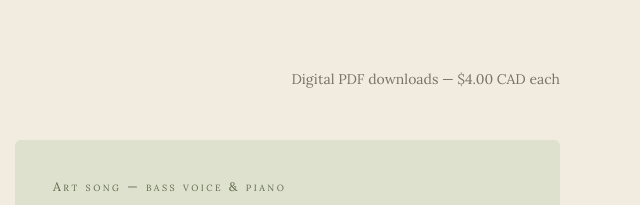
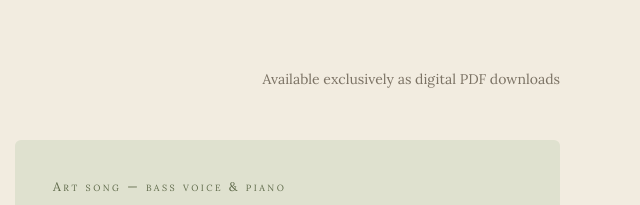
Before and after one commit to bobthefrickingbuilder/matthewmenard-site, a website: page index.html in a window 1280 px wide. Shown: the part 873-1078 px from the top of the page, 640-1280 px from the left. Drawn offline with nearby package versions, Linux system fonts and the light colour scheme.

Commit message:
Replace blanket price line on homepage with digital-only delivery note

```diff
--- a/index.html
+++ b/index.html
@@ -36,7 +36,7 @@
   <section>
     <div class="section-head">
       <h2>Scores</h2>
-      <p class="meta">Digital PDF downloads — $4.00 CAD each</p>
+      <p class="meta">Available exclusively as digital PDF downloads</p>
     </div>
     <div class="score-grid">
       <article class="score-card tan">
```
